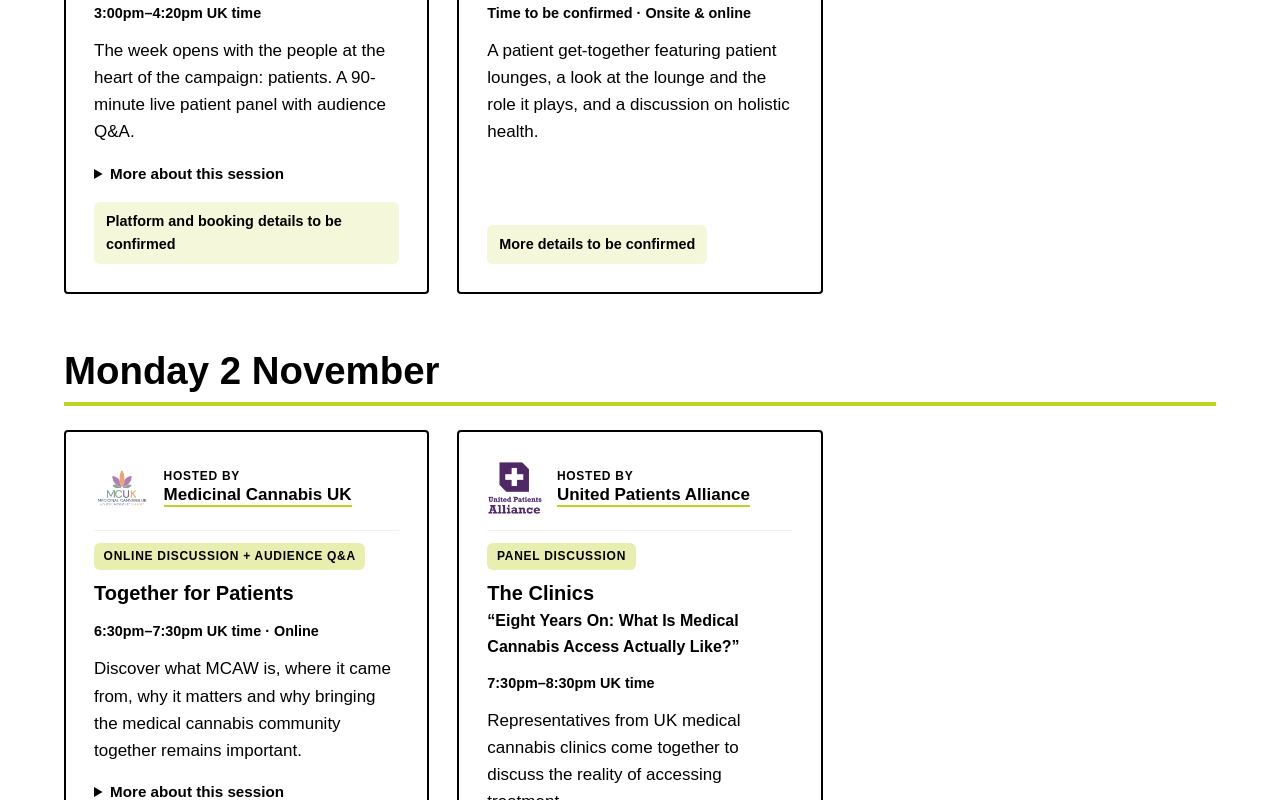
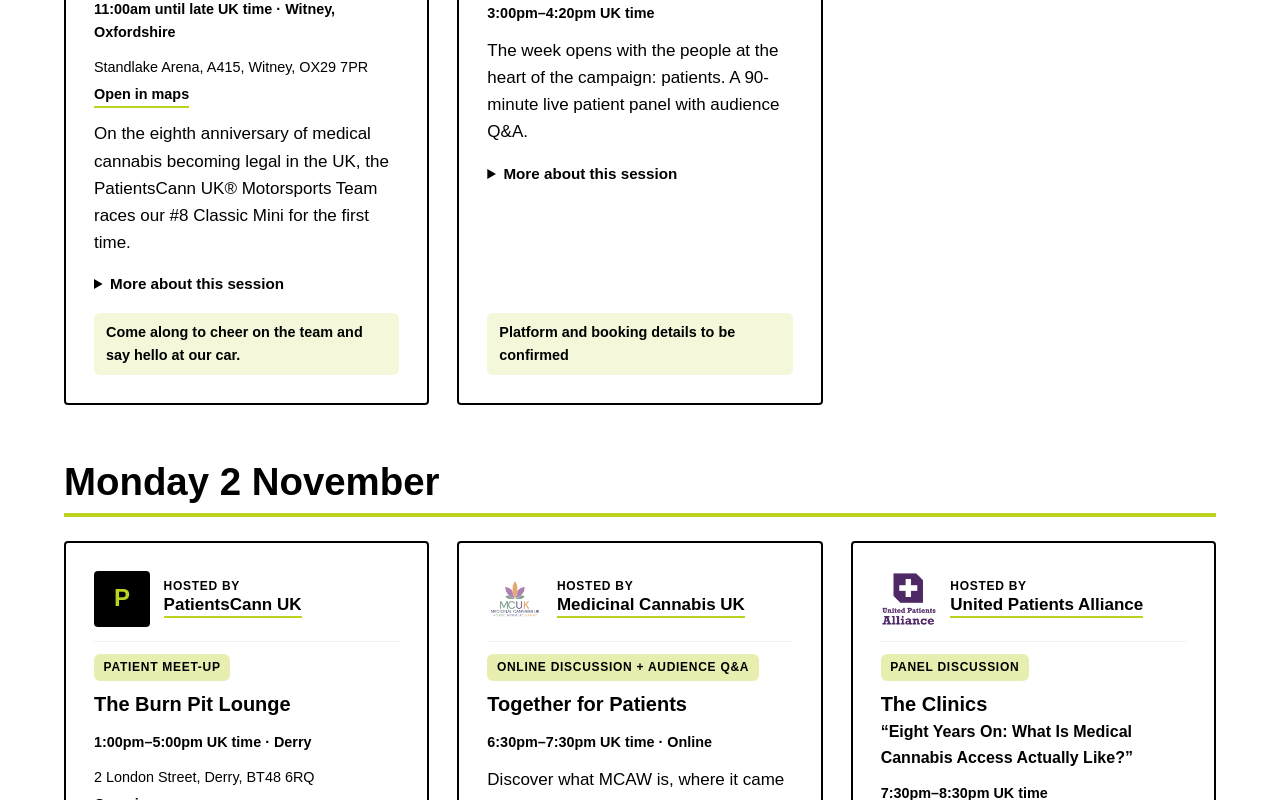
Before and after one commit to the-lexolotl/medcannaw, a Next.js app: page /events in a window 1280 px wide. Shown: the part 900-1700 px from the top of the page. Built offline with nearby package versions, Linux system fonts and the light colour scheme; a web font is replaced by a local one.

Commit message:
Add PatientsCann, Remove TEE

```diff
--- a/app/events/events-data.ts
+++ b/app/events/events-data.ts
@@ -1,12 +1,14 @@
 // MCAW 2026 programme data.
 // Add or edit events here — the Programme page groups them by date automatically.
 // `bookingHref` is optional: until it is set the card shows "Booking link coming soon".
+// `logo` is optional on a host: without one, the card shows a lettermark placeholder.
 
-export type HostId = 'mcuk' | 'upa' | 'eeuk'
+export type HostId = 'mcuk' | 'upa' | 'pcuk'
 
 export type Host = {
   name: string
-  logo: string
+  /** Path to a logo in public/images/partners/. Leave undefined to show a placeholder. */
+  logo?: string
   href: string
 }
 
@@ -21,10 +23,11 @@
     logo: '/images/partners/united-patients-alliance.png',
     href: 'https://www.unitedpatientsalliance.org',
   },
-  eeuk: {
-    name: 'The Entourage Effect UK',
-    logo: '/images/partners/the-entourage-effect-uk.png',
-    href: 'https://theentourageeffectuk.com',
+  pcuk: {
+    name: 'PatientsCann UK',
+    // Logo to follow — drop it into public/images/partners/patientscann-uk.png and add:
+    // logo: '/images/partners/patientscann-uk.png',
+    href: 'https://patientscann.org.uk',
   },
 }
 
@@ -39,8 +42,12 @@
   startMinutes?: number
   /** Short format label shown as the card tag, e.g. "Online webinar" */
   format: string
-  /** Where it takes place, if known */
+  /** Where it takes place, if known — shown in the meta line next to the time */
   location?: string
+  /** Full street address for in-person events, shown with an "Open in maps" link */
+  address?: string
+  /** Map link for the address */
+  mapHref?: string
   title: string
   subtitle?: string
   summary: string
@@ -52,25 +59,38 @@
   /** Optional closing paragraphs shown after the topics */
   afterTopics?: string[]
   bookingHref?: string
+  /** Button text for bookingHref. Defaults to "Book on Eventbrite". */
+  ctaLabel?: string
   /** Shown instead of a booking button, e.g. "Time and platform to be confirmed" */
   statusNote?: string
 }
 
 const UPA_NOTE = 'Platform and booking details to be confirmed'
+const PCUK_NOTE = 'Come along to meet us and other patients.'
+
+const maps = (address: string) =>
+  `https://www.google.com/maps/search/?api=1&query=${encodeURIComponent(address)}`
 
 export const events: ProgrammeEvent[] = [
   // ───────────── Sunday 1 November ─────────────
   {
-    id: 'eeuk-patient-get-together',
-    host: 'eeuk',
+    id: 'pcuk-standlake-classic-mini',
+    host: 'pcuk',
     date: '2026-11-01',
-    format: 'Onsite & online',
-    location: 'Onsite & online',
-    title: 'Patient Get-Together',
-    subtitle: 'Patient lounges & holistic health',
+    time: '11:00am until late UK time',
+    startMinutes: 11 * 60,
+    format: 'Motorsport meet-up',
+    location: 'Witney, Oxfordshire',
+    address: 'Standlake Arena, A415, Witney, OX29 7PR',
+    mapHref: maps('Standlake Arena, A415, Witney OX29 7PR'),
+    title: 'Standlake Arena: our #8 Classic Mini',
     summary:
-      'A patient get-together featuring patient lounges, a look at the lounge and the role it plays, and a discussion on holistic health.',
-    statusNote: 'More details to be confirmed',
+      'On the eighth anniversary of medical cannabis becoming legal in the UK, the PatientsCann UK® Motorsports Team races our #8 Classic Mini for the first time.',
+    description: [
+      'We are in the non-contact Prod A class. We will talk with spectators and drivers, and show that medical cannabis patients can take part in motorsport. The meeting ends with a Big Bang firework display.',
+      'Racing starts at 11:00. Gate prices: adults £20, concessions £15, children (10 to 16) £15, under 10s free, family (2 adults, 2 children) £55. Cheaper late entry after 4pm.',
+    ],
+    statusNote: 'Come along to cheer on the team and say hello at our car.',
   },
   {
     id: 'upa-patient-stories',
@@ -98,6 +118,21 @@
   },
 
   // ───────────── Monday 2 November ─────────────
+  {
+    id: 'pcuk-burn-pit-lounge',
+    host: 'pcuk',
+    date: '2026-11-02',
+    time: '1:00pm–5:00pm UK time',
+    startMinutes: 13 * 60,
+    format: 'Patient meet-up',
+    location: 'Derry',
+    address: '2 London Street, Derry, BT48 6RQ',
+    mapHref: maps('2 London Street, Derry, BT48 6RQ'),
+    title: 'The Burn Pit Lounge',
+    summary:
+      'We will visit The Burn Pit Lounge, a patient space in Derry. It is a chance to meet patients in Northern Ireland, listen to their experiences, share useful information and build links across the community.',
+    statusNote: PCUK_NOTE,
+  },
   {
     id: 'mcuk-together-for-patients',
     host: 'mcuk',
@@ -145,6 +180,22 @@
   },
 
   // ───────────── Tuesday 3 November ─────────────
+  {
+    id: 'pcuk-chongyz-lounge',
+    host: 'pcuk',
+    date: '2026-11-03',
+    time: '2:00pm until late UK time',
+    startMinutes: 14 * 60,
+    format: 'Patient social',
+    location: 'Liverpool',
+    address: '35 Renshaw Street, Liverpool, L1 2SF',
+    mapHref: maps('35 Renshaw Street, Liverpool, L1 2SF'),
+    title: 'Patient social at Chongyz Lounge',
+    summary:
+      'Patients can meet each other, swap experiences and relax in a supportive space, without having to hide or apologise for their prescribed medicine.',
+    description: ['Lounge entry is £5. Please bring proof of prescription and ID.'],
+    statusNote: PCUK_NOTE,
+  },
   {
     id: 'mcuk-patient-voices',
     host: 'mcuk',
@@ -242,6 +293,22 @@
 
   // ───────────── Thursday 5 November ─────────────
   {
+    id: 'pcuk-awareness-pop-up',
+    host: 'pcuk',
+    date: '2026-11-05',
+    format: 'Public pop-up',
+    location: 'Place chosen by you',
+    title: 'You choose our awareness pop-up',
+    summary:
+      'Fill in our short form and help pick where the PatientsCann UK® team holds a public pop-up. It is a chance to take the conversation beyond patient spaces and talk directly with the public.',
+    description: [
+      'Once the result is in, we will share the place, meeting point and access information.',
+      'Fill in the form, share it, and come and see us on the day.',
+    ],
+    bookingHref: 'https://forms.gle/UWESYJEHGFNzpWS87',
+    ctaLabel: 'Choose the place',
+  },
+  {
     id: 'mcuk-vapourisers',
     host: 'mcuk',
     date: '2026-11-05',
@@ -308,6 +375,24 @@
 
   // ───────────── Friday 6 November ─────────────
   {
+    id: 'pcuk-cosmic-tree',
+    host: 'pcuk',
+    date: '2026-11-06',
+    time: '2:00pm–6:00pm UK time',
+    startMinutes: 14 * 60,
+    format: 'Patient meet-up + terpene analysis',
+    location: 'Gloucester',
+    address: '84 Westgate Street, Gloucester, GL1 2NZ',
+    mapHref: maps('84 Westgate Street, Gloucester, GL1 2NZ'),
+    title: 'Cosmic Tree',
+    summary:
+      'An afternoon at Cosmic Tree. Another chance to meet patients, share practical information, hear about local experiences and create a supportive community feel.',
+    description: [
+      'KAST (KA Aromatic Sensory Translation) will join us to carry out terpene analysis for patients. They will test your medicine, give you a terpene breakdown and explain how to understand your medicine better.',
+    ],
+    statusNote: PCUK_NOTE,
+  },
+  {
     id: 'mcuk-the-community',
     host: 'mcuk',
     date: '2026-11-06',
@@ -353,6 +438,35 @@
   },
 
   // ───────────── Saturday 7 November ─────────────
+  {
+    id: 'pcuk-downing-street',
+    host: 'pcuk',
+    date: '2026-11-07',
+    time: '1:30pm–6:00pm UK time',
+    startMinutes: 13 * 60 + 30,
+    format: 'Awareness action',
+    location: 'London',
+    address: '10 Downing Street, London, SW1A 2AA',
+    mapHref: maps('10 Downing Street, London, SW1A 2AA'),
+    title: 'No. 10 Downing Street awareness action',
+    summary:
+      'We finish the week at No. 10 Downing Street in London, the home and office of the Prime Minister, taking the patient message to the heart of government.',
+    description: [
+      'This will be a peaceful, visible awareness action. Medical cannabis has been legal to prescribe for eight years, yet patients still face stigma, misunderstanding and barriers in everyday life.',
+      'Alongside the action, PatientsCann UK has written an open letter to the Prime Minister asking them to stand with prescribed medical cannabis patients and tackle the stigma and discrimination they face at work, at home and in public. Everyone who signs will have their name handed in to 10 Downing Street on Saturday 7 November.',
+    ],
+    topicsLabel: 'On the day',
+    topics: [
+      '1:30pm: petition hand-in (confirmed)',
+      '2:00pm to 6:00pm: planned static protest',
+    ],
+    afterTopics: [
+      'The meeting point will be shared before the day.',
+      'Come and stand with patients, or share the action online if you cannot be there.',
+    ],
+    bookingHref: 'https://patientscann.org.uk/sign-the-letter-no10/',
+    ctaLabel: 'Sign the letter to No. 10',
+  },
   {
     id: 'mcuk-the-future',
     host: 'mcuk',
--- a/app/globals.css
+++ b/app/globals.css
@@ -1036,6 +1036,19 @@
 .event-card .event-card__meta { color: var(--mcaw-black); margin: 0; }
 .event-card__sub { font-family: var(--font-heading); font-weight: 700; font-size: 1rem; margin: 0; }
 .event-card__summary { margin: 0; }
+.event-card__address {
+  margin: 0;
+  font-size: 0.9rem;
+  display: flex;
+  flex-wrap: wrap;
+  gap: 0.25rem 0.75rem;
+}
+.event-card__map-link {
+  font-family: var(--font-heading);
+  font-weight: 700;
+  text-decoration: none;
+  border-bottom: 2px solid var(--mcaw-lime);
+}
 
 .event-card__host {
   display: flex;
@@ -1049,6 +1062,18 @@
   height: 56px;
   object-fit: contain;
   flex-shrink: 0;
+}
+/* Lettermark shown when a host has no logo yet */
+.event-card__host-mark {
+  display: flex;
+  align-items: center;
+  justify-content: center;
+  border-radius: 4px;
+  background: var(--mcaw-black);
+  color: var(--mcaw-lime);
+  font-family: var(--font-display);
+  font-weight: 700;
+  font-size: 1.5rem;
 }
 .event-card__host-text { display: flex; flex-direction: column; line-height: 1.25; }
 .event-card__host-label {
--- a/components/EventCard.tsx
+++ b/components/EventCard.tsx
@@ -7,17 +7,24 @@
 
 export default function EventCard({ event, host }: EventCardProps) {
   const {
-    title, subtitle, time, format, location, summary,
-    description, topics, topicsLabel, afterTopics, bookingHref, statusNote,
+    title, subtitle, time, format, location, address, mapHref, summary,
+    description, topics, topicsLabel, afterTopics, bookingHref, ctaLabel, statusNote,
   } = event
 
   const hasMore = Boolean(description?.length || topics?.length || afterTopics?.length)
+  const hostInitial = host.name.trim().charAt(0).toUpperCase()
 
   return (
     <article className="event-card">
       <div className="event-card__host">
-        {/* eslint-disable-next-line @next/next/no-img-element */}
-        <img src={host.logo} alt="" className="event-card__host-logo" />
+        {host.logo ? (
+          // eslint-disable-next-line @next/next/no-img-element
+          <img src={host.logo} alt="" className="event-card__host-logo" />
+        ) : (
+          <span className="event-card__host-logo event-card__host-mark" aria-hidden="true">
+            {hostInitial}
+          </span>
+        )}
         <div className="event-card__host-text">
           <span className="event-card__host-label">Hosted by</span>
           <a href={host.href} target="_blank" rel="noopener noreferrer" className="event-card__host-name">
@@ -37,6 +44,17 @@
         <span>{time ?? 'Time to be confirmed'}</span>
         {location && <span> · {location}</span>}
       </p>
+
+      {address && (
+        <p className="event-card__address">
+          <span>{address}</span>
+          {mapHref && (
+            <a href={mapHref} target="_blank" rel="noopener noreferrer" className="event-card__map-link">
+              Open in maps<span className="visually-hidden"> (opens in a new tab)</span>
+            </a>
+          )}
+        </p>
+      )}
 
       <p className="event-card__summary">{summary}</p>
 
@@ -60,7 +78,7 @@
 
       {bookingHref ? (
         <a href={bookingHref} className="btn btn-primary event-card__cta" target="_blank" rel="noopener noreferrer">
-          Book on Eventbrite
+          {ctaLabel ?? 'Book on Eventbrite'}
         </a>
       ) : (
         statusNote && <p className="event-card__status">{statusNote}</p>
```
Also changed, not shown: app/partners/page.tsx (+4 -4 lines).
